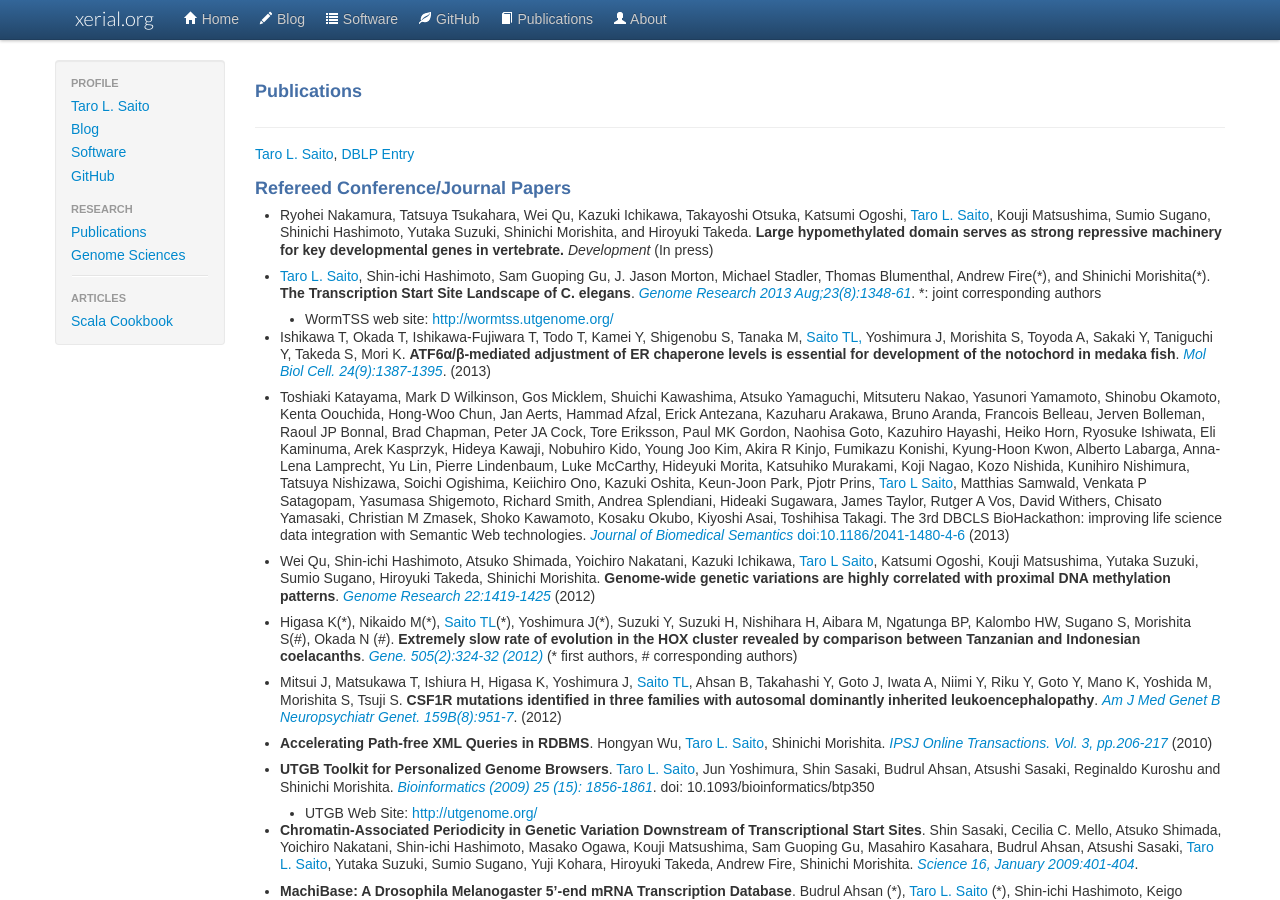
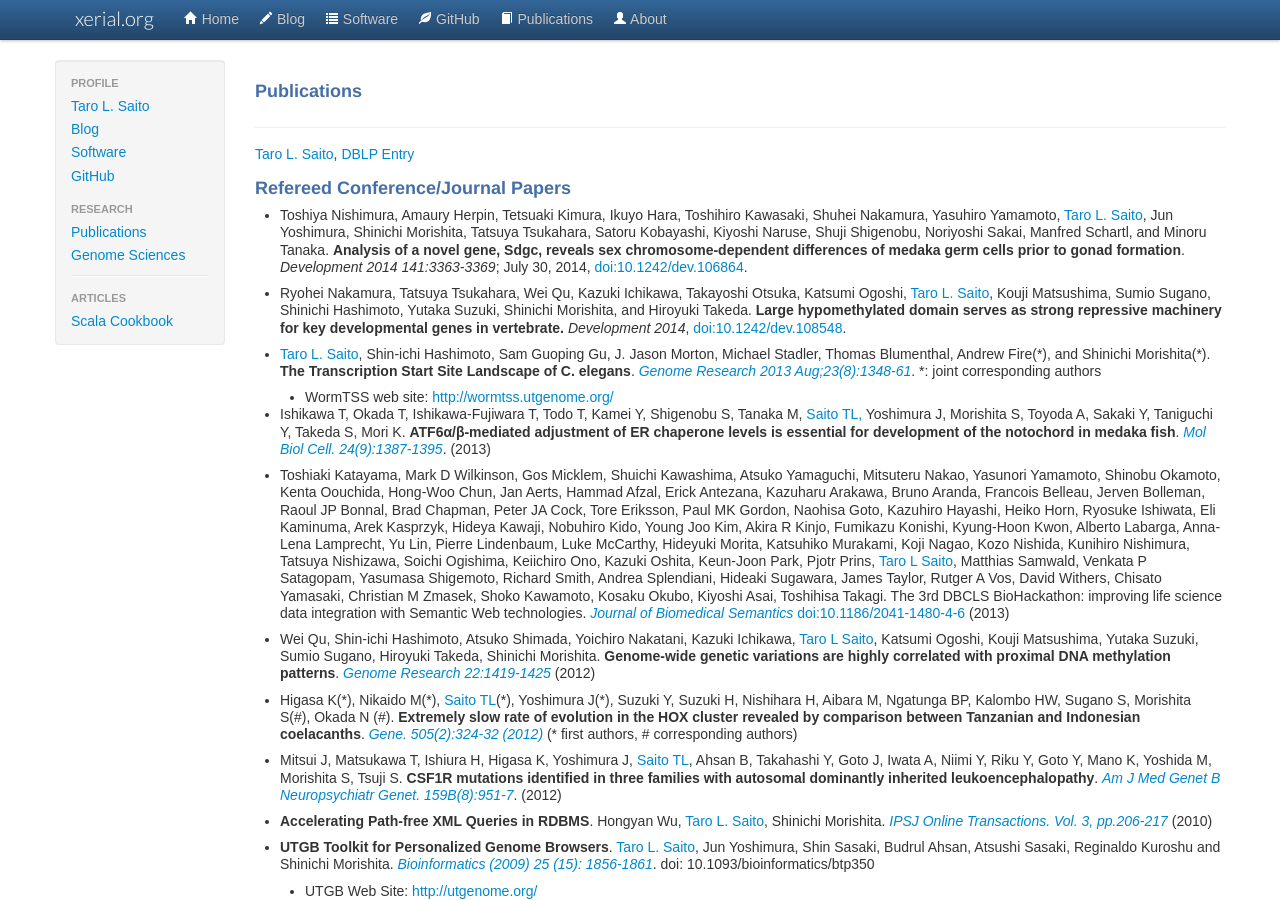
Before and after one commit to xerial/xerial.github.com, a Jekyll site: the page built from publication.md, in a window 1280 px wide and 900 px high. Built offline with Jekyll 4.4.1, drawn with Linux system fonts in a browser that asks for light colours; Markdown is read by kramdown in place of the engine named in the settings.

Commit message:
add publication

```diff
--- a/publication.md
+++ b/publication.md
@@ -7,8 +7,10 @@ title: Publications
 
 ### Refereed Conference/Journal Papers
 
+- Toshiya Nishimura, Amaury Herpin, Tetsuaki Kimura, Ikuyo Hara, Toshihiro Kawasaki, Shuhei Nakamura, Yasuhiro Yamamoto, [Taro L. Saito](/leo), Jun Yoshimura, Shinichi Morishita, Tatsuya Tsukahara, Satoru Kobayashi, Kiyoshi Naruse, Shuji Shigenobu, Noriyoshi Sakai, Manfred Schartl, and Minoru Tanaka. **Analysis of a novel gene, Sdgc, reveals sex chromosome-dependent differences of medaka germ cells prior to gonad formation**. *Development 2014 141:3363-3369*; July 30, 2014, [doi:10.1242/dev.106864](http://dev.biologists.org/content/early/2014/07/30/dev.106864.abstract).
+
 - Ryohei Nakamura, Tatsuya Tsukahara, Wei Qu, Kazuki Ichikawa, Takayoshi Otsuka, Katsumi Ogoshi, [Taro L. Saito](/leo), Kouji Matsushima, Sumio Sugano, Shinichi Hashimoto, Yutaka Suzuki, Shinichi Morishita, and Hiroyuki Takeda. **Large hypomethylated domain serves as strong repressive machinery for key developmental genes in vertebrate.**
-*Development* (In press)
+*Development 2014*, [doi:10.1242/dev.108548](http://dev.biologists.org/content/early/2014/06/12/dev.108548.abstract).
 
 - [Taro L. Saito](/leo), Shin-ichi Hashimoto, Sam Guoping Gu, J. Jason Morton, Michael Stadler, Thomas Blumenthal, Andrew Fire(\*), and Shinichi Morishita(\*). **The Transcription Start Site Landscape of C. elegans**. [*Genome Research 2013 Aug;23(8):1348-61*](http://genome.cshlp.org/content/23/8/1348.long). \*: joint corresponding authors
 
```
